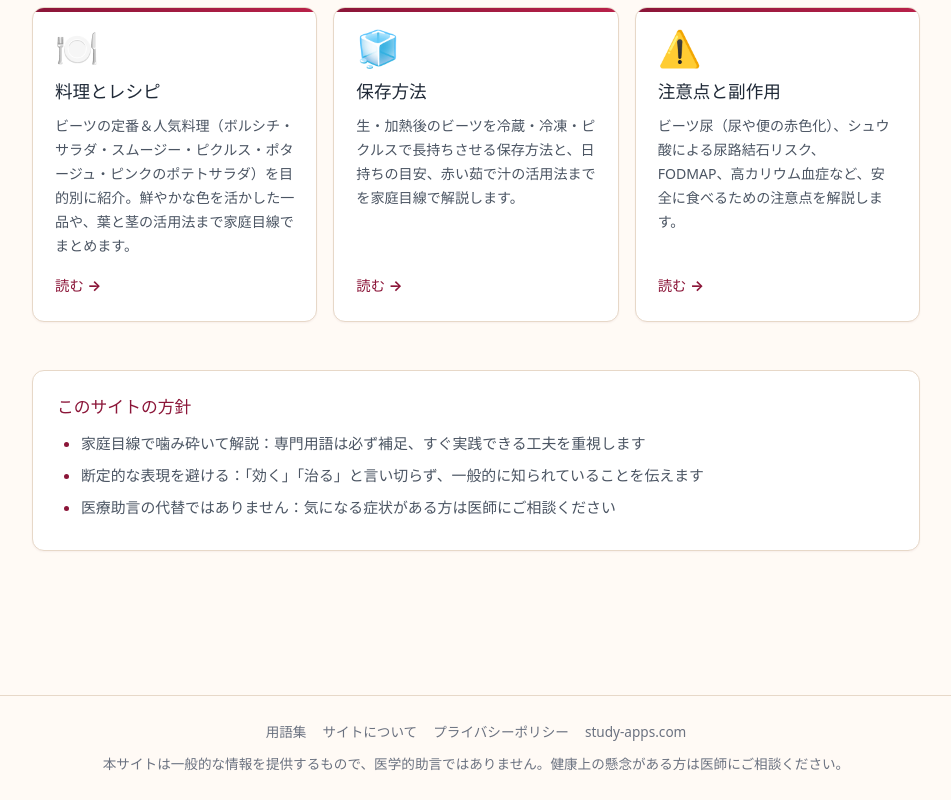
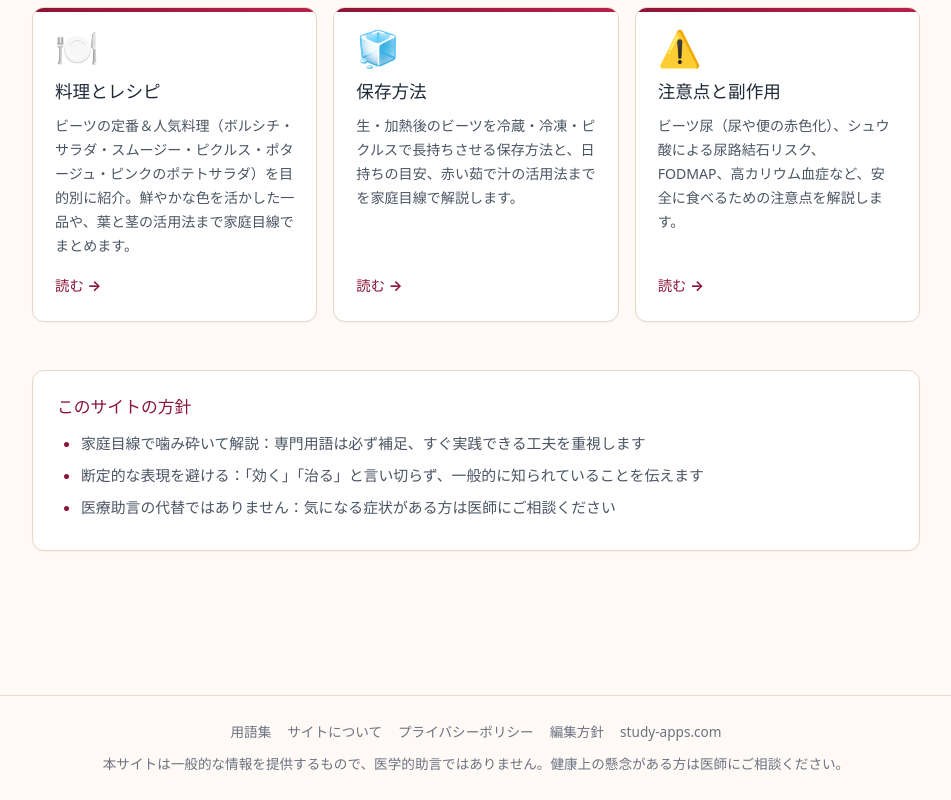
Before and after one commit to wamu1225/beets-info, a React (Vite) app: page / in a window 1280 px wide. Shown: the part 1205-2005 px from the top of the page, without its empty margins (164-1115 px from the left). Built offline with nearby package versions, Linux system fonts and the light colour scheme.

Commit message:
footer: 編集方針(ポータル editorial-policy)へのリンク追加

```diff
--- a/src/App.tsx
+++ b/src/App.tsx
@@ -469,6 +469,7 @@
           href={`${BASE}/privacy/`}
           onClick={(e) => { e.preventDefault(); navigateTo('/privacy/'); }}
         >プライバシーポリシー</a>
+        <a href="https://study-apps.com/editorial-policy/">編集方針</a>
         <a href="https://study-apps.com/">study-apps.com</a>
       </div>
       <div style={{ marginTop: 8 }}>
```
